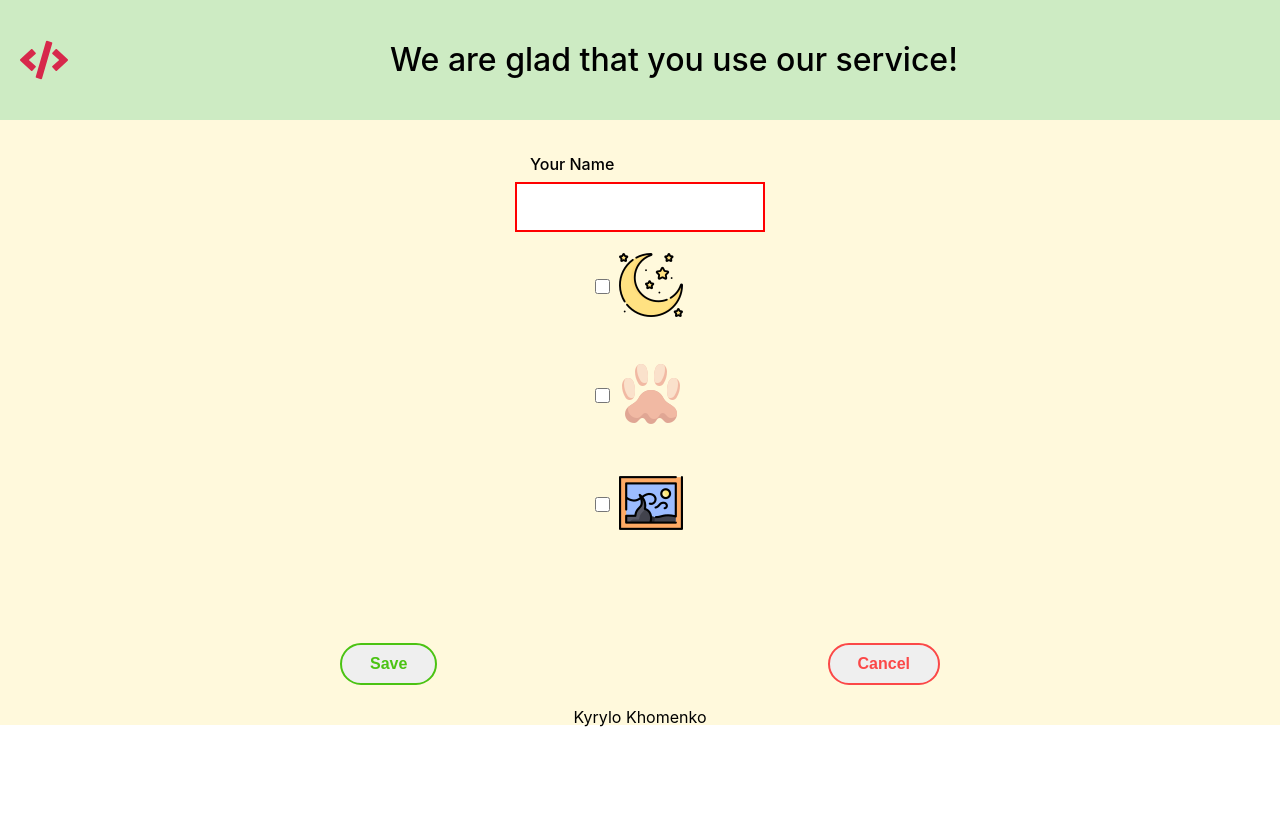
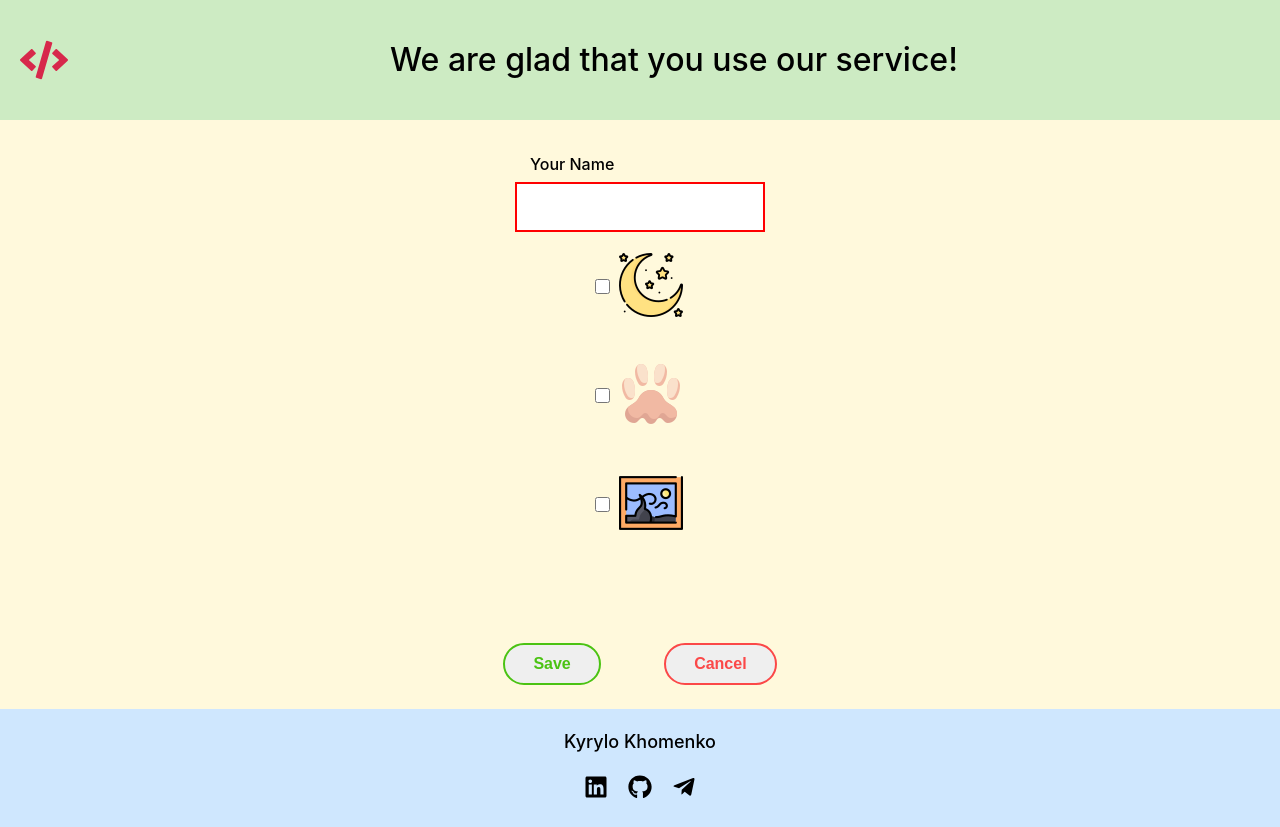
Before and after one commit to kiz0r/newsletter-evidence, a React (Create React App) app: page / in a window 1280 px wide. Before the commit the page ends 800 px from the top, so only its background shows below. Built offline with nearby package versions, Linux system fonts and the light colour scheme.

Commit message:
celebrating sour victory

```diff
--- a/src/App.js
+++ b/src/App.js
@@ -2,6 +2,21 @@ import PageHeader from './components/PageHeader';
 import PageMain from './components/PageMain';
 import NewsletterEvidence from './components/NewsletterEvidence';
 import PageFooter from './components/PageFooter';
+import { FaGithub, FaLinkedin, FaTelegramPlane } from 'react-icons/fa';
+
+const SOCIAL_LINKS = [
+  {
+    name: 'LinkedIn',
+    link: 'https://www.linkedin.com/in/khomenkokyrylo/',
+    icon: <FaLinkedin />,
+  },
+  { name: 'GitHub', link: 'https://github.com/kiz0r', icon: <FaGithub /> },
+  {
+    name: 'Telegram',
+    link: 'https://t.me/khomenkodev',
+    icon: <FaTelegramPlane />,
+  },
+];
 
 function App() {
   return (
@@ -10,7 +25,16 @@ function App() {
       <PageMain>
         <NewsletterEvidence />
       </PageMain>
-      <PageFooter>Kyrylo Khomenko </PageFooter>
+      <PageFooter>
+        <p>Kyrylo Khomenko</p>
+        <ul>
+          {SOCIAL_LINKS.map(({ name, link, icon }) => (
+            <li key={name}>
+              <a href={link}>{icon}</a>
+            </li>
+          ))}
+        </ul>
+      </PageFooter>
     </>
   );
 }
--- a/src/common/styles/_vars.sass
+++ b/src/common/styles/_vars.sass
@@ -1,5 +1,6 @@
 $header-bg: #CDEBC3
 $main-bg: #FFF9DC
+$footer-bg : #CFE7FE
 $init-save-btn-bg: #ffffff
 $save-btn-border: 2px solid #4BC313
 $save-btn-color: #4BC313
--- a/src/components/NewsletterEvidence/NewsletterEvidence.module.sass
+++ b/src/components/NewsletterEvidence/NewsletterEvidence.module.sass
@@ -1,15 +1,18 @@
 @import '../../common/styles/vars'
 @import '../../common/styles/mixins'
+@import '../../common/styles/extends'
+
 
 .evidenceWrapper
-  @include flex-container
-  min-width: 400px
+  @extend %flex-container
+  min-width: 350px
   width: 100%
   max-width: 600px
 
 .pageForm
   padding: 36px 0
-  @include flex-container
+  @extend %flex-container
+
 
 .messageBox
   height: 24px
@@ -17,8 +20,10 @@
   font-weight: 500
 
 .btnWrapper
-  @include flex-container($jc:space-between, $fd:row)
+  @include flex-container($jc:space-evenly, $fd:row)
+  min-width: 200px
   width: 100%
+  max-width: 400px
   margin: 24px 0
 
 .saveBtn
--- a/src/components/PageFooter/PageFooter.sass
+++ b/src/components/PageFooter/PageFooter.sass
@@ -1,7 +1,17 @@
 @import '../../common/styles/extends'
 @import '../../common/styles/vars'
+@import '../../common/styles/mixins'
 
 footer
   @extend %flex-container
-  background-color: $main-bg
-  margin-top: auto
+  background-color: $footer-bg
+  padding: 24px 0
+  gap: 24px
+  &>p
+    font-size: 18px
+    font-weight: 500
+  ul
+    @include flex-container($fd:row)
+    gap: 20px
+  li
+    font-size: 24px
--- a/src/index.css
+++ b/src/index.css
@@ -17,5 +17,8 @@ code {
 }
 
 #root {
+  margin: 0 auto;
+  width: 100%;
+  max-width: 1900px;
   min-height: 100vh;
 }
```
